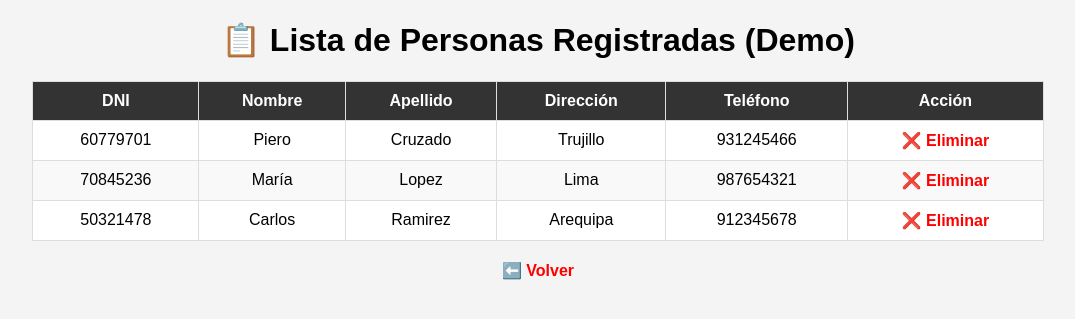
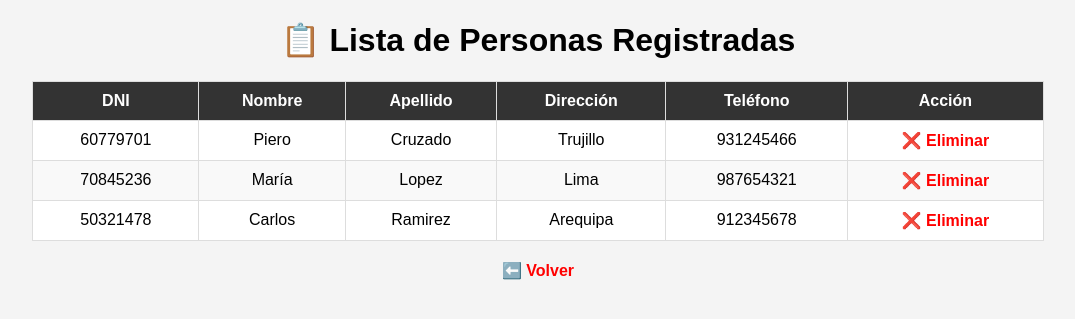
Before and after one commit to PieroCruzado19/proyecto, a Flask app: page /administrar in a window 1280 px wide. Shown: the top 319 px of the page, without its empty margins (102-1177 px from the left). Run offline with Flask 3, Linux system fonts and the light colour scheme; data that the repository does not hold is empty; some libraries are stand-ins or nearby versions.

```diff
--- a/templates/administrar.html
+++ b/templates/administrar.html
@@ -13,7 +13,7 @@
     </style>
 </head>
 <body>
-    <h1 style="text-align:center;">📋 Lista de Personas Registradas (Demo)</h1>
+    <h1 style="text-align:center;">📋 Lista de Personas Registradas </h1>
 
     <table>
         <thead>
```
